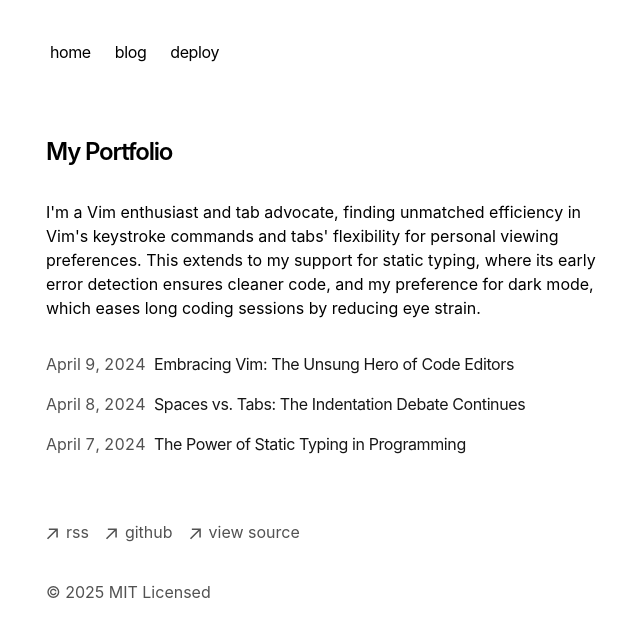
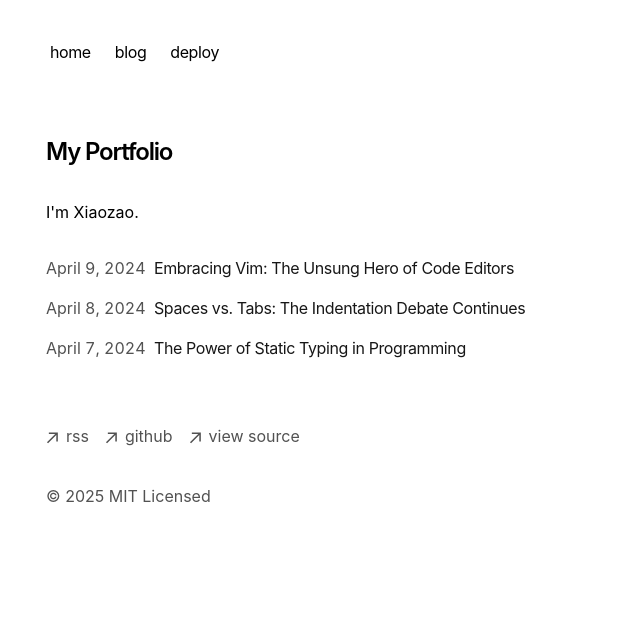
Before and after one commit to XiaozaoWang/xiaozao-portfolio, a Next.js app: page / in a window 1280 px wide. Shown: the top 636 px of the page, without its empty margins (306-946 px from the left). Built offline with nearby package versions, Linux system fonts and the light colour scheme.

Commit message:
initial commit

```diff
--- a/app/page.tsx
+++ b/app/page.tsx
@@ -1,4 +1,4 @@
-import { BlogPosts } from 'app/components/posts'
+import { BlogPosts } from "app/components/posts";
 
 export default function Page() {
   return (
@@ -6,16 +6,10 @@ export default function Page() {
       <h1 className="mb-8 text-2xl font-semibold tracking-tighter">
         My Portfolio
       </h1>
-      <p className="mb-4">
-        {`I'm a Vim enthusiast and tab advocate, finding unmatched efficiency in
-        Vim's keystroke commands and tabs' flexibility for personal viewing
-        preferences. This extends to my support for static typing, where its
-        early error detection ensures cleaner code, and my preference for dark
-        mode, which eases long coding sessions by reducing eye strain.`}
-      </p>
+      <p className="mb-4">{`I'm Xiaozao.`}</p>
       <div className="my-8">
         <BlogPosts />
       </div>
     </section>
-  )
+  );
 }
```
